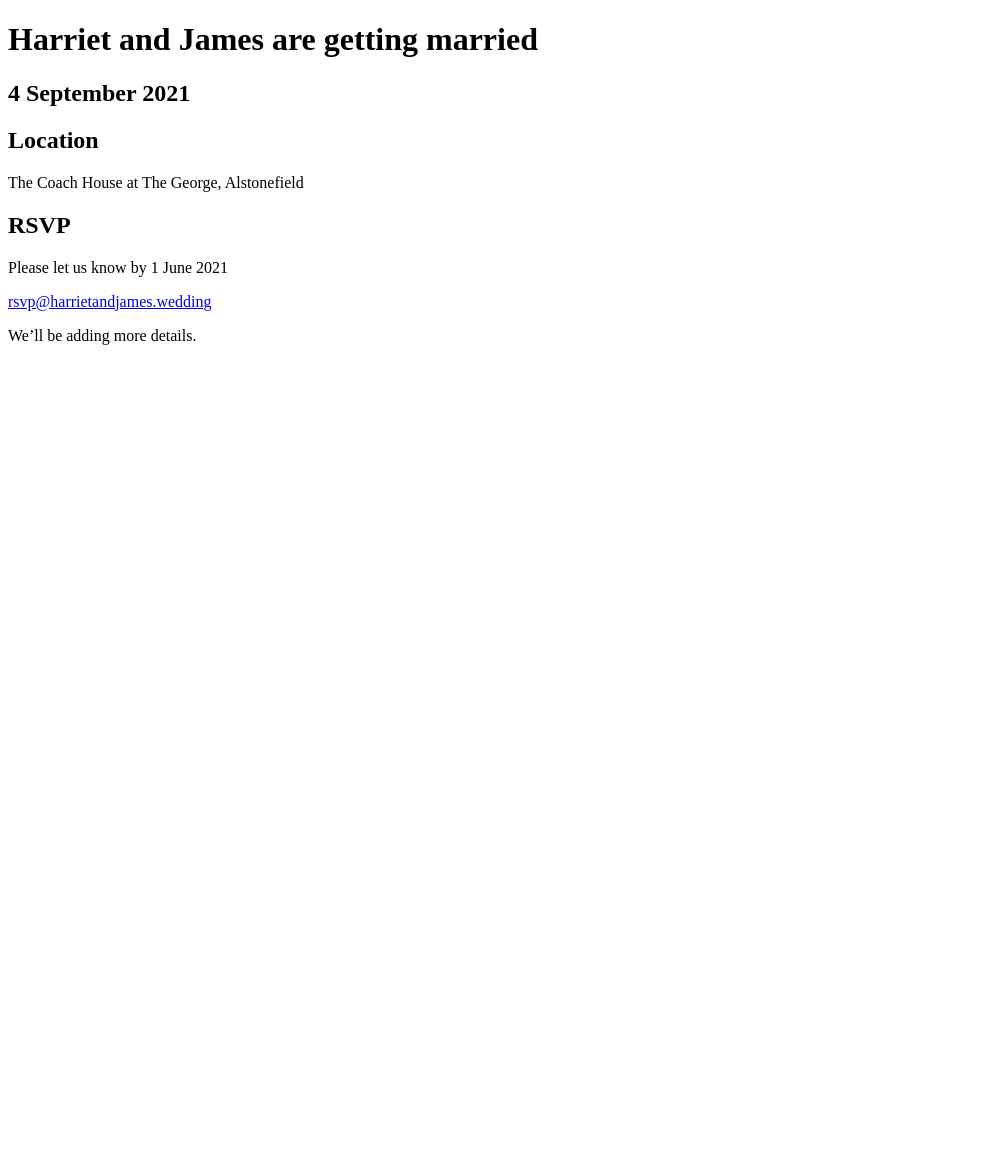
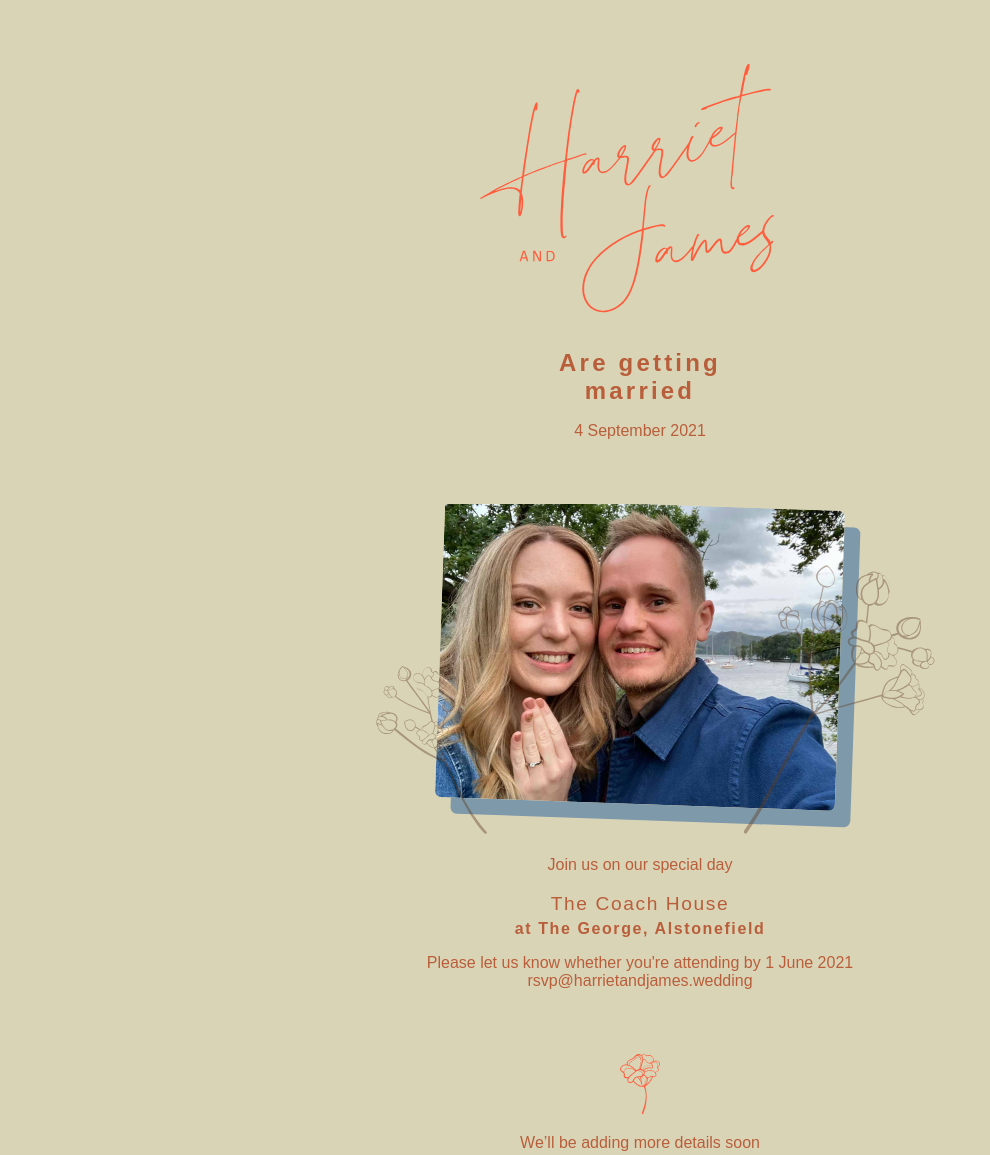
Before and after one commit to jamesarice/wedding, a plain HTML site: page index.html in a window 1280 px wide. Shown: the whole page, without its empty margins (0-990 px from the left). Before the commit the page ends 800 px from the top, so only its background shows below. Drawn offline with Linux system fonts and the light colour scheme; a web font is replaced by a local one.

Commit message:
First draft

```diff
--- /dev/null
+++ b/css/master.css
@@ -0,0 +1,122 @@
+body {
+  font-size: 1rem;
+  background: #dad4b7;
+  text-align: center;
+  font-family: ballinger,sans-serif;
+  font-weight: 400;
+  font-style: normal;
+  color: #b95e3a;
+  padding: 1rem 0;
+  position: relative;
+  margin: 0;
+}
+
+@media (min-width: 420px) {
+  body {
+    padding: 4rem 0;
+  }
+}
+
+h1, h2, h3, h4, h5, h6, a {
+  font-weight: 500;
+  font-style: normal;
+  color: inherit;
+  text-decoration: none;
+  padding: 0 1rem;
+}
+
+p {
+  padding: 0 1rem;
+}
+
+body > header {
+  margin-bottom: 4rem;
+}
+
+main {
+  overflow-x: hidden;
+}
+
+body > header > h1 {
+  display: none;
+}
+
+#script {
+  max-width: 260px;
+  margin-bottom: 2rem;
+}
+
+@media (min-width: 420px) {
+  #script {
+    max-width: 320px;
+    margin-bottom: 2rem;
+  }
+}
+
+#flourish {
+  max-width: 40px;
+}
+
+.display {
+  font-family: rig-shaded-bold-face,sans-serif;
+  font-weight: 700;
+  font-style: normal;
+  letter-spacing: 0.2rem;
+  margin: 0;
+  line-height: 1.8rem;
+}
+
+.lead {
+  font-size: 1.2rem;
+  letter-spacing: 0.1rem;
+}
+.follow {
+  font-size: 1rem;
+  letter-spacing: 0.1rem;
+  line-height: 1.2rem;
+}
+
+div.couple {
+  width: 80%;
+  max-width: 400px;
+  margin: 0 auto;
+  position: relative;
+}
+
+div.couple::after {
+  content: "";
+  position: absolute;
+  display: block;
+  width: 80%;
+  height: 80%;
+  background: url("../img/gypsophila-1.svg") no-repeat;
+  z-index: 1;
+  top: 18%;
+  right: -56%;
+  opacity: 0.4;
+}
+
+div.couple::before {
+  content: "";
+  position: absolute;
+  display: block;
+  width: 50%;
+  height: 50%;
+  background: url("../img/gypsophila-2.svg") no-repeat;
+  z-index: 1;
+  top: 48%;
+  left: -16%;
+  opacity: 0.4;
+}
+
+div.couple > img {
+  width: 100%;
+  border-radius: 0.4rem;
+  transform: rotate(2deg);
+  box-shadow: 1rem 1rem #7e99aa;
+  margin-bottom: 2rem;
+}
+
+footer {
+  margin: 4rem 0;
+}
--- a/index.html
+++ b/index.html
@@ -4,28 +4,34 @@
     <meta charset="utf-8">
     <meta name="viewport" content="width=device-width, initial-scale=1">
     <title>Harriet and James are getting married!</title>
-    <link rel="stylesheet" href="master.css">
+    <link rel="stylesheet" href="css/master.css">
+    <link rel="stylesheet" href="https://use.typekit.net/oqf8cnh.css">
   </head>
   <body>
     <header>
       <h1>Harriet and James are getting married</h1>
-      <h2>4 September 2021</h2>
+      <img id="script" src="img/script.svg" alt="Harriet and James are getting married">
+      <h2 class="display">Are getting <br>married</h2>
+      <p>4 September 2021</p>
     </header>
     <main>
       <section>
-        <h1>Location</h1>
-        <p>The Coach House at The George, Alstonefield</p>
+        <div class="couple">
+          <img src="img/engaged.jpg" alt="Harriet and James get engaged">
+        </div>
+        <p>Join us on our special day</p>
+        <address>
+          <p class="display lead"><a href="https://thegeorgeatalstonefield.com/coach-house/">The Coach House</a></p>
+          <p class="display follow">at The George, Alstonefield</p>
+        </address>
       </section>
     </main>
-    <main>
       <section>
-        <h1>RSVP</h1>
-        <p>Please let us know by 1 June 2021</p>
-        <p><a href="<a href="mailto:rsvp@harrietandjames.wedding">rsvp@harrietandjames.wedding</a></p>
+        <p>Please let us know whether you're attending by 1 June 2021 <br><a href="<a href="mailto:rsvp@harrietandjames.wedding">rsvp@harrietandjames.wedding</a></p>
       </section>
-    </main>
     <footer>
-      <p>We’ll be adding more details.</p>
+      <img id="flourish" src="img/flourish.svg" alt="Harriet and James are getting married">
+      <p>We’ll be adding more details soon</p>
     </footer>
   </body>
 </html>
```
Also changed, not shown: img/engaged.jpg (added), img/flourish.svg (added), img/gypsophila-1.svg (added), img/gypsophila-2.svg (added), img/script.svg (added), master.css (deleted), 1 other file.
